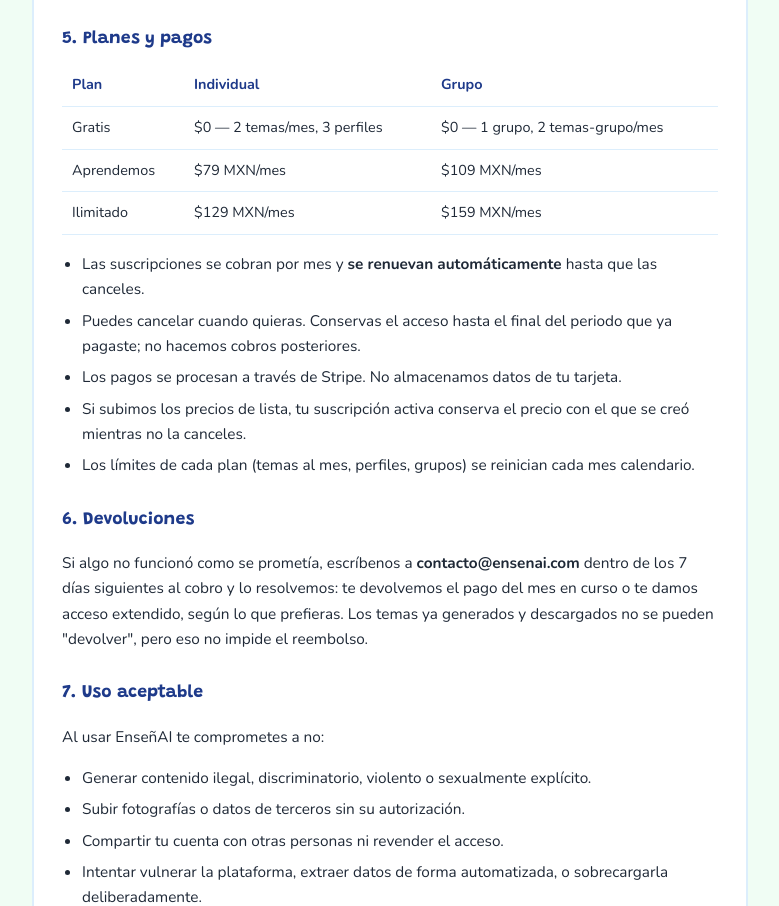
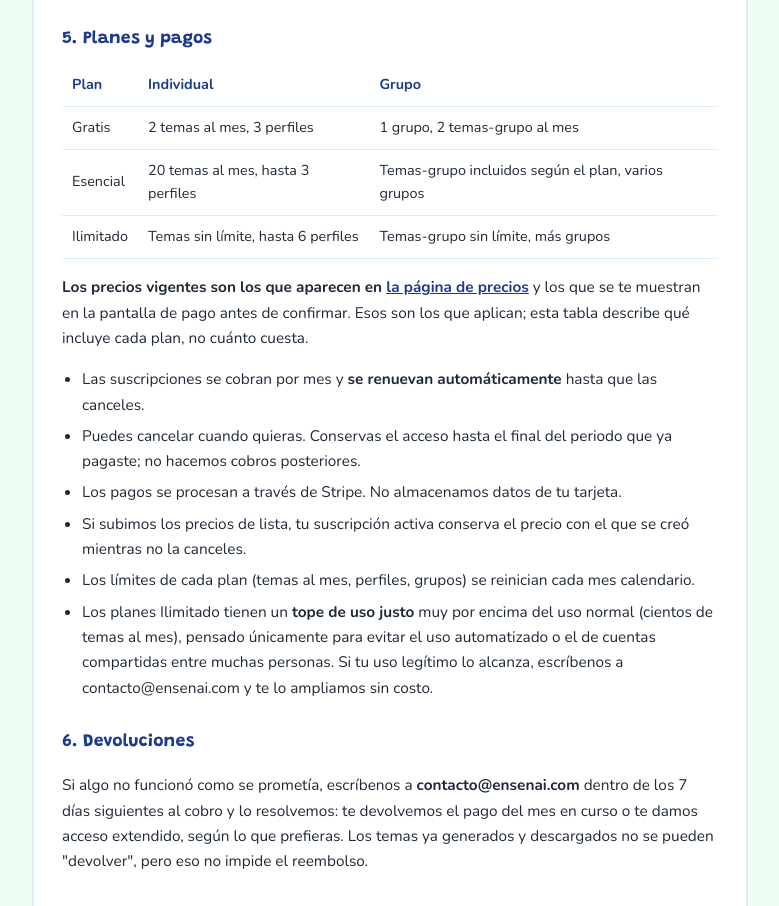
Before and after one commit to claulizah/Ensenai, a plain HTML site: page terminos.html in a window 1280 px wide. Shown: the part 1195-2101 px from the top of the page, without its empty margins (250-1029 px from the left). Drawn offline with nearby package versions, Linux system fonts and the light colour scheme.

Commit message:
Add files via upload

```diff
--- a/terminos.html
+++ b/terminos.html
@@ -71,16 +71,22 @@
     <h2>5. Planes y pagos</h2>
     <table>
       <tr><th>Plan</th><th>Individual</th><th>Grupo</th></tr>
-      <tr><td>Gratis</td><td>$0 — 2 temas/mes, 3 perfiles</td><td>$0 — 1 grupo, 2 temas-grupo/mes</td></tr>
-      <tr><td>Aprendemos</td><td>$79 MXN/mes</td><td>$109 MXN/mes</td></tr>
-      <tr><td>Ilimitado</td><td>$129 MXN/mes</td><td>$159 MXN/mes</td></tr>
+      <tr><td>Gratis</td><td>2 temas al mes, 3 perfiles</td><td>1 grupo, 2 temas-grupo al mes</td></tr>
+      <tr><td>Esencial</td><td>20 temas al mes, hasta 3 perfiles</td><td>Temas-grupo incluidos según el plan, varios grupos</td></tr>
+      <tr><td>Ilimitado</td><td>Temas sin límite, hasta 6 perfiles</td><td>Temas-grupo sin límite, más grupos</td></tr>
     </table>
+    <p>
+      <strong>Los precios vigentes son los que aparecen en <a href="/#precios-individual">la página de precios</a></strong>
+      y los que se te muestran en la pantalla de pago antes de confirmar. Esos son los que aplican;
+      esta tabla describe qué incluye cada plan, no cuánto cuesta.
+    </p>
     <ul>
       <li>Las suscripciones se cobran por mes y <strong>se renuevan automáticamente</strong> hasta que las canceles.</li>
       <li>Puedes cancelar cuando quieras. Conservas el acceso hasta el final del periodo que ya pagaste; no hacemos cobros posteriores.</li>
       <li>Los pagos se procesan a través de Stripe. No almacenamos datos de tu tarjeta.</li>
       <li>Si subimos los precios de lista, tu suscripción activa conserva el precio con el que se creó mientras no la canceles.</li>
       <li>Los límites de cada plan (temas al mes, perfiles, grupos) se reinician cada mes calendario.</li>
+      <li>Los planes Ilimitado tienen un <strong>tope de uso justo</strong> muy por encima del uso normal (cientos de temas al mes), pensado únicamente para evitar el uso automatizado o el de cuentas compartidas entre muchas personas. Si tu uso legítimo lo alcanza, escríbenos a contacto@ensenai.com y te lo ampliamos sin costo.</li>
     </ul>
 
     <h2>6. Devoluciones</h2>
```
